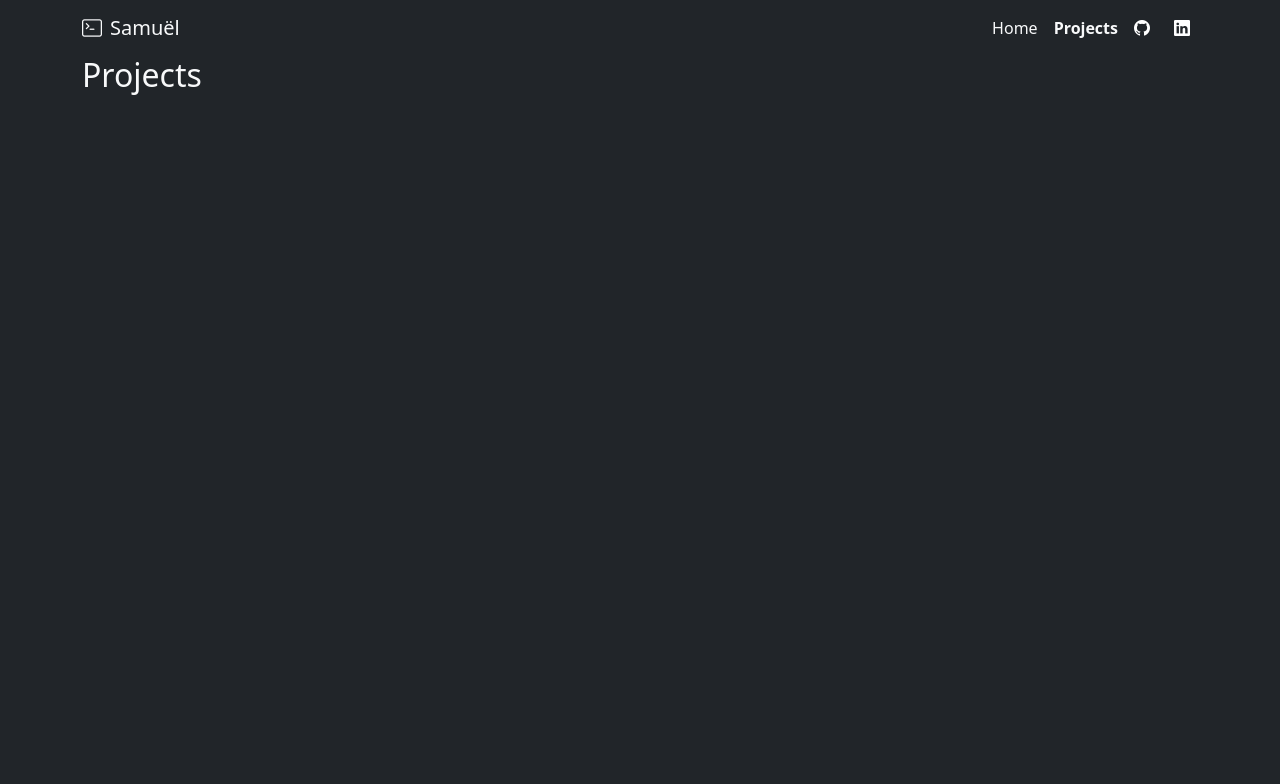
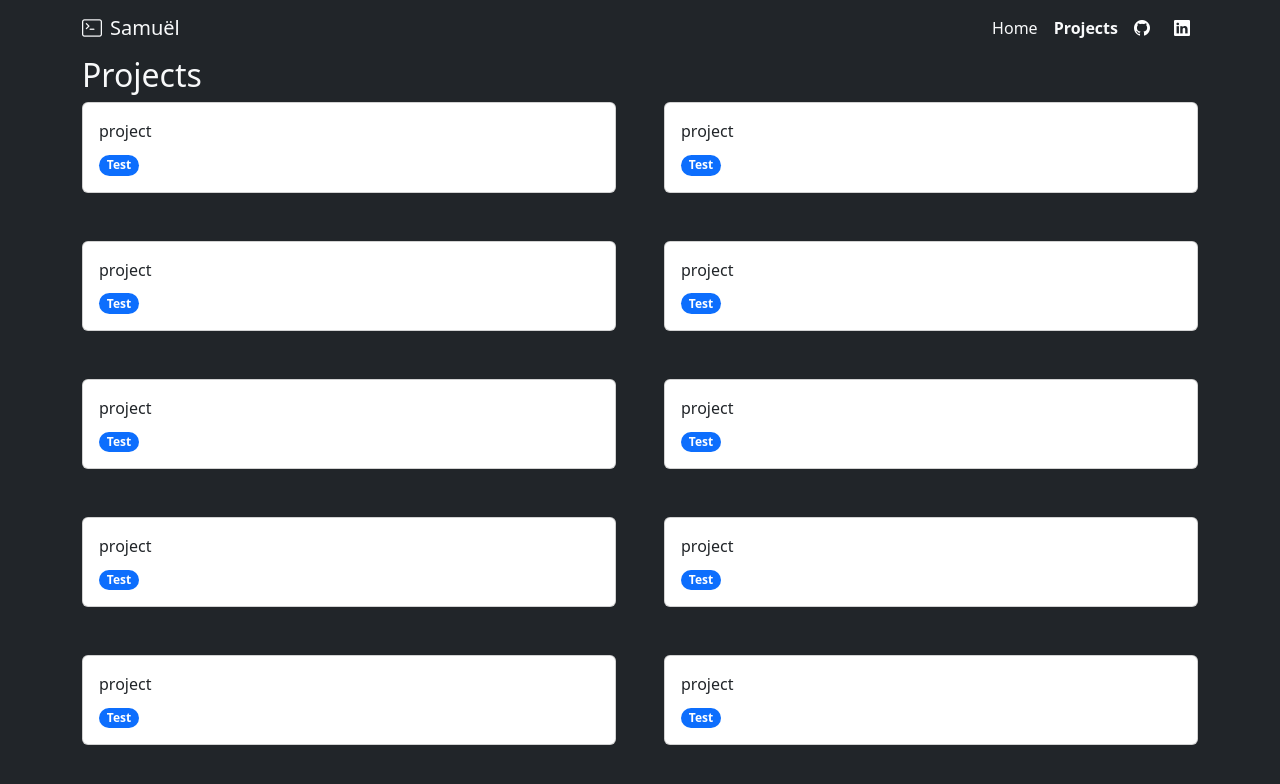
Before and after one commit to SamuelvVelzen/resume, an Angular app in the folder client/: page /resume/projects in a window 1280 px wide. Shown: the top 784 px of the page. Built offline with nearby package versions, Linux system fonts and the light colour scheme.

Commit message:
start implementing on project page

```diff
--- a/client/src/app/pages/project-page/project-page.component.html
+++ b/client/src/app/pages/project-page/project-page.component.html
@@ -1,3 +1,16 @@
 <section>
   <h2>Projects</h2>
+
+  <div class="row row-cols-1 row-cols-md-2 rows-cols-xl-3 row-cols-xxl-4 g-5">
+    <svv-project class="col"></svv-project>
+    <svv-project class="col"></svv-project>
+    <svv-project class="col"></svv-project>
+    <svv-project class="col"></svv-project>
+    <svv-project class="col"></svv-project>
+    <svv-project class="col"></svv-project>
+    <svv-project class="col"></svv-project>
+    <svv-project class="col"></svv-project>
+    <svv-project class="col"></svv-project>
+    <svv-project class="col"></svv-project>
+  </div>
 </section>
--- a/client/src/app/pages/project-page/project-page.component.ts
+++ b/client/src/app/pages/project-page/project-page.component.ts
@@ -1,9 +1,11 @@
 import { Component } from '@angular/core';
+import { ProjectComponent } from '@SVV/projects';
 
 @Component({
   selector: 'svv-project-page',
   templateUrl: './project-page.component.html',
   styleUrls: ['./project-page.component.scss'],
   standalone: true,
+  imports: [ProjectComponent],
 })
 export class ProjectPageComponent {}
```
